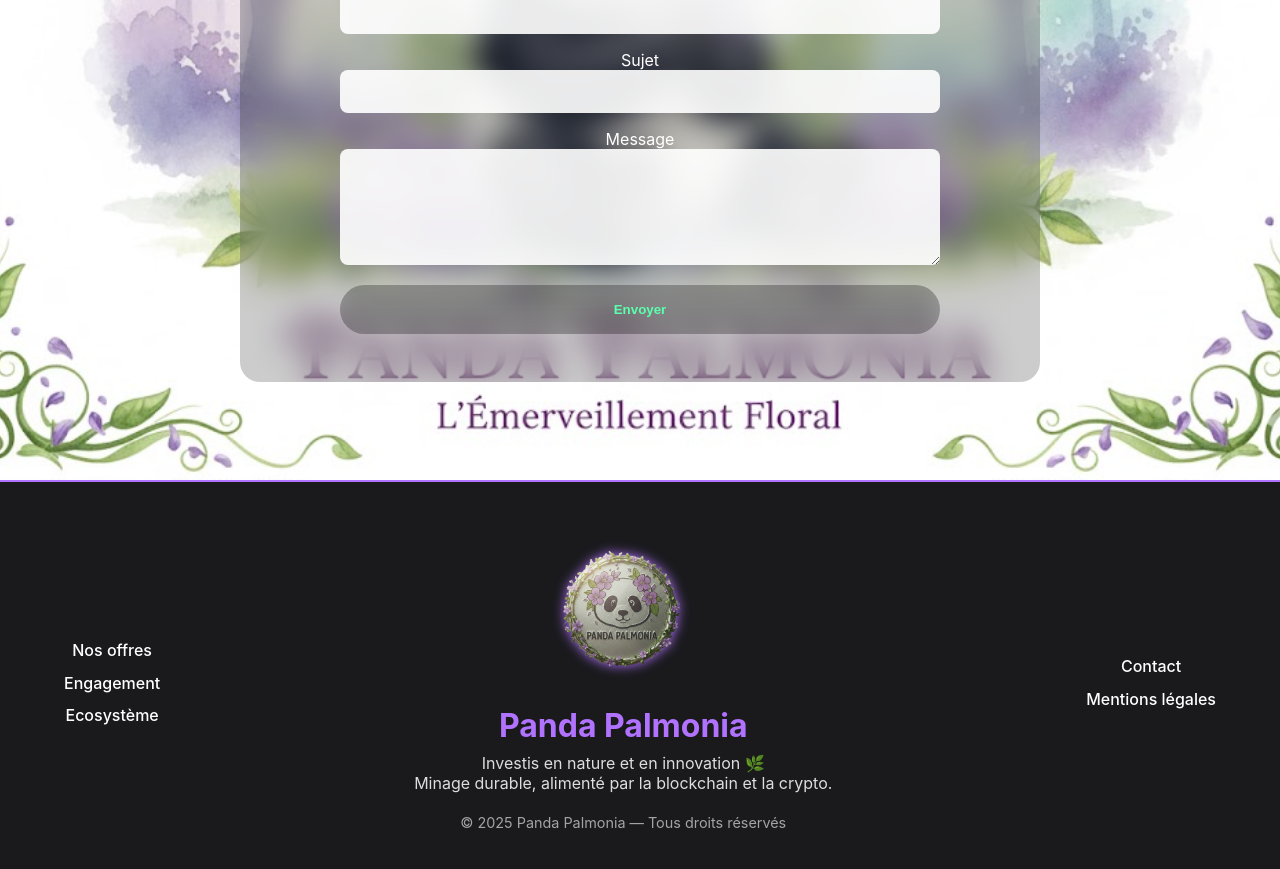
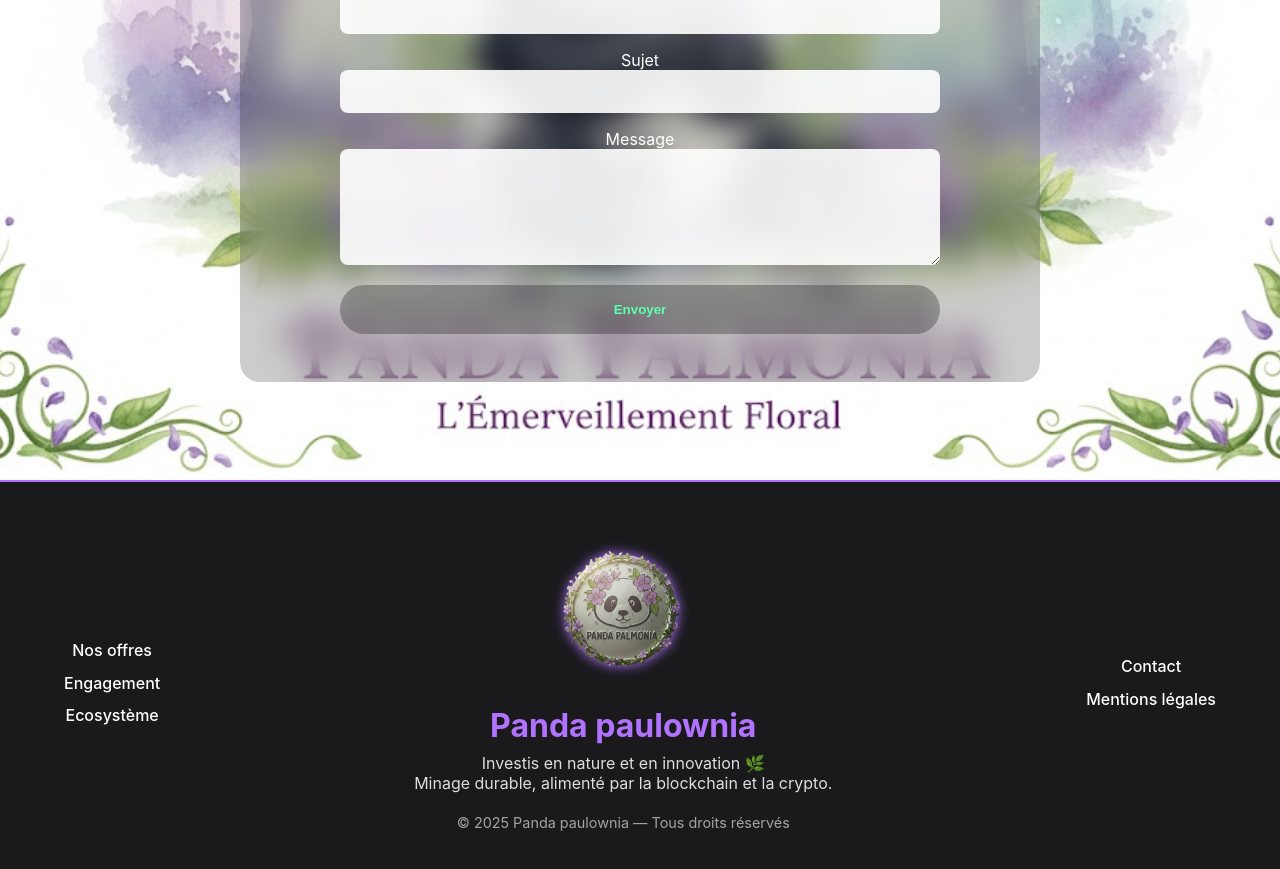
Before and after one commit to tchoifr/HydroMine, a Vue app: page / in a window 1280 px wide. Shown: the part 3335-4204 px from the top of the page. Built offline with nearby package versions, Linux system fonts and the light colour scheme.

Commit message:
fix: Update references to "Panda Palmonia" to "Panda paulownia" for consistency in Footer.vue

```diff
--- a/src/components/Footer.vue
+++ b/src/components/Footer.vue
@@ -9,13 +9,13 @@
 
     <!-- Centre -->
     <div class="footer-center">
-      <img src="/public/assets/logoPanda.png" alt="Panda Palmonia" class="footer-logo" />
-      <h2>Panda Palmonia</h2>
+      <img src="/public/assets/logoPanda.png" alt="Panda paulownia" class="footer-logo" />
+      <h2>Panda paulownia</h2>
       <p>
         Investis en nature et en innovation 🌿<br />
         Minage durable, alimenté par la blockchain et la crypto.
       </p>
-      <p class="copyright">© 2025 Panda Palmonia — Tous droits réservés</p>
+      <p class="copyright">© 2025 Panda paulownia — Tous droits réservés</p>
     </div>
 
     <!-- Liens de droite -->
```
